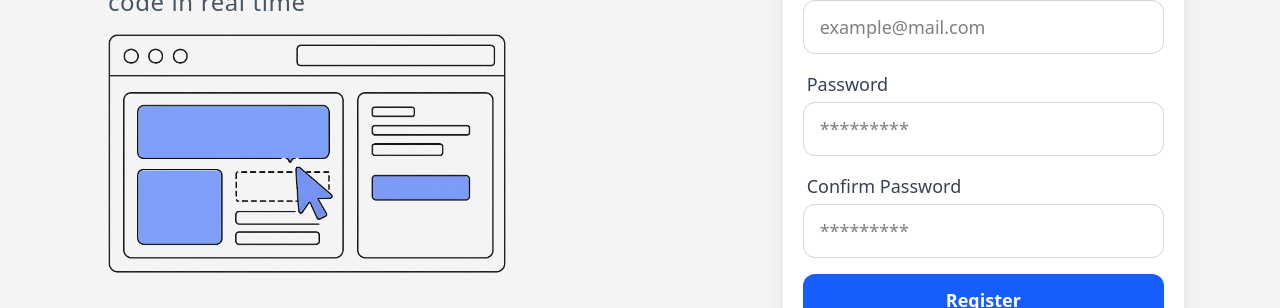
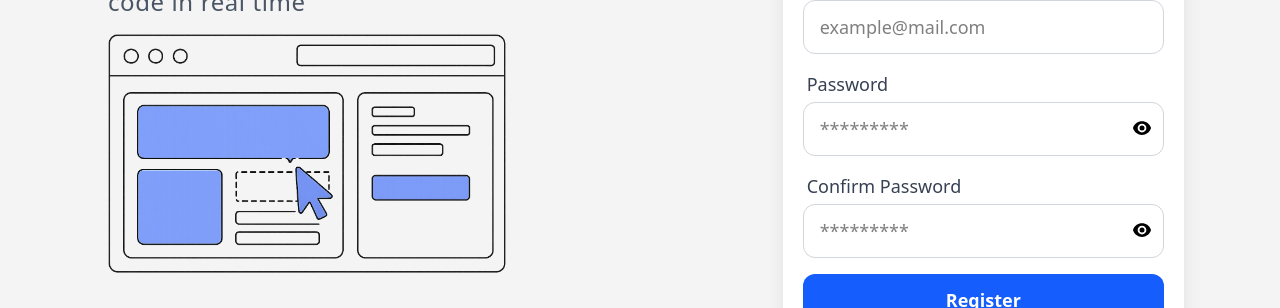
Before and after one commit to Sakshamyadav6/layoutr, a React (Vite) app in the folder frontend/: page /register in a window 1280 px wide. Shown: the part 347-655 px from the top of the page. Built offline with nearby package versions, Linux system fonts and the light colour scheme.

Commit message:
feat:final testings

```diff
--- a/frontend/index.html
+++ b/frontend/index.html
@@ -2,7 +2,7 @@
 <html lang="en">
   <head>
     <meta charset="UTF-8" />
-    <link rel="icon" type="image/svg+xml" href="/vite.svg" />
+    <link rel="icon" type="image/svg+xml" href="/img/favicon.svg" />
     <meta name="viewport" content="width=device-width, initial-scale=1.0" />
     <title>Vite + React</title>
     <link
--- a/frontend/src/components/Login.jsx
+++ b/frontend/src/components/Login.jsx
@@ -6,6 +6,7 @@ import { errorToast, successToast } from "../../services/toast.service";
 import { useDispatch } from "react-redux";
 import { login } from "../slice/authSlice";
 import Loader from "./Loader";
+import { EyeIcon, EyeSlashIcon } from "@heroicons/react/24/solid";
 
 const Login = () => {
   const [email, setEmail] = useState("");
@@ -13,6 +14,7 @@ const Login = () => {
   const dispatch = useDispatch();
   const navigate = useNavigate();
   const [loading, setLoading] = useState(false);
+  const [showPassword, setShowPassword] = useState(false);
 
   const successMessages = [
     "Welcome back, legend! 🦸",
@@ -96,18 +98,29 @@ const Login = () => {
               className="w-full px-4 py-3 border border-gray-300 rounded-xl focus:ring-2 focus:ring-blue-500 focus:outline-none"
             />
           </div>
-          <div>
+          <div className="relative ">
             <label className="block text-lg  text-gray-700 mb-1 ms-1">
               Password
             </label>
             <input
-              type="password"
+              type={showPassword ? "text" : "password"}
               placeholder="*********"
               onChange={(e) => {
                 setPassword(e.target.value);
               }}
-              className="w-full px-4 py-3 border border-gray-300 rounded-xl focus:ring-2 focus:ring-blue-500 focus:outline-none"
+              className=" w-full px-4 py-3 border border-gray-300 rounded-xl focus:ring-2 focus:ring-blue-500 focus:outline-none"
             />
+            <button
+              type="button"
+              className="absolute top-12 right-3"
+              onClick={() => setShowPassword(!showPassword)}
+            >
+              {showPassword ? (
+                <EyeSlashIcon className="h-5 w-5" />
+              ) : (
+                <EyeIcon className="h-5 w-5" />
+              )}
+            </button>
           </div>
 
           <div className="text-sm text-blue-600 text-right">
--- a/frontend/src/components/Register.jsx
+++ b/frontend/src/components/Register.jsx
@@ -6,6 +6,7 @@ import { errorToast, successToast } from "../../services/toast.service";
 import { useDispatch } from "react-redux";
 import { login } from "../slice/authSlice";
 import Loader from "./Loader";
+import { EyeIcon, EyeSlashIcon } from "@heroicons/react/24/solid";
 
 const Register = () => {
   const [name, setName] = useState("");
@@ -13,6 +14,8 @@ const Register = () => {
   const [password, setPassword] = useState("");
   const [confirmPassword, setConfirmPassword] = useState("");
   const [loading, setLoading] = useState(false);
+  const [showPassword, setShowPassword] = useState(false);
+  const [showConfirmPassword, setConfirmShowPassword] = useState(false);
 
   const navigate = useNavigate();
   const dispatch = useDispatch();
@@ -117,32 +120,54 @@ const Register = () => {
               className="w-full px-4 py-3 border border-gray-300 rounded-xl focus:ring-2 focus:ring-blue-500 focus:outline-none"
             />
           </div>
-          <div>
+          <div className="relative">
             <label className="block text-lg  text-gray-700 mb-1 ms-1">
               Password
             </label>
             <input
-              type="password"
+              type={showPassword ? "text" : "password"}
               placeholder="*********"
               onChange={(e) => {
                 setPassword(e.target.value);
               }}
               className="w-full px-4 py-3 border border-gray-300 rounded-xl focus:ring-2 focus:ring-blue-500 focus:outline-none"
             />
+            <button
+              type="button"
+              className="absolute top-12 right-3"
+              onClick={() => setShowPassword(!showPassword)}
+            >
+              {showPassword ? (
+                <EyeSlashIcon className="h-5 w-5" />
+              ) : (
+                <EyeIcon className="h-5 w-5" />
+              )}
+            </button>
           </div>
 
-          <div>
+          <div className="relative">
             <label className="block text-lg  text-gray-700 mb-1 ms-1">
               Confirm Password
             </label>
             <input
-              type="password"
+              type={showConfirmPassword ? "text" : "password"}
               placeholder="*********"
               onChange={(e) => {
                 setConfirmPassword(e.target.value);
               }}
               className="w-full px-4 py-3 border border-gray-300 rounded-xl focus:ring-2 focus:ring-blue-500 focus:outline-none"
             />
+            <button
+              type="button"
+              className="absolute top-12 right-3"
+              onClick={() => setConfirmShowPassword(!showConfirmPassword)}
+            >
+              {showConfirmPassword ? (
+                <EyeSlashIcon className="h-5 w-5" />
+              ) : (
+                <EyeIcon className="h-5 w-5" />
+              )}
+            </button>
           </div>
 
           <button
--- a/frontend/src/pages/dashboard/Dashboard.jsx
+++ b/frontend/src/pages/dashboard/Dashboard.jsx
@@ -1,5 +1,5 @@
 import React, { useEffect, useState } from "react";
-import { Link } from "react-router-dom";
+import { Link, useNavigate } from "react-router-dom";
 import SideBar from "../../components/dashboard/SideBar";
 import { PlusIcon } from "@heroicons/react/24/solid";
 import Modal from "../../components/modals/Modal";
@@ -12,6 +12,7 @@ const Dashboard = () => {
   const [isModal, setIsModal] = useState(false);
   const { token } = useSelector((state) => state.auth);
   const [project, setProject] = useState([]);
+  const navigate = useNavigate();
   const handleCreate = (e) => {
     e.preventDefault();
     setIsModal(true);
@@ -77,6 +78,10 @@ const Dashboard = () => {
                   {project.map((proj) => (
                     <div
                       key={proj._id}
+                      onClick={() => {
+                        console.log(proj._id);
+                        navigate(`/projects/${proj._id}`);
+                      }}
                       className="border rounded-xl p-4 bg-white shadow hover:shadow-md transition"
                     >
                       <div className="h-24 bg-gray-200 rounded mb-4" />
```
Also changed, not shown: frontend/public/img/favicon.svg (added).
